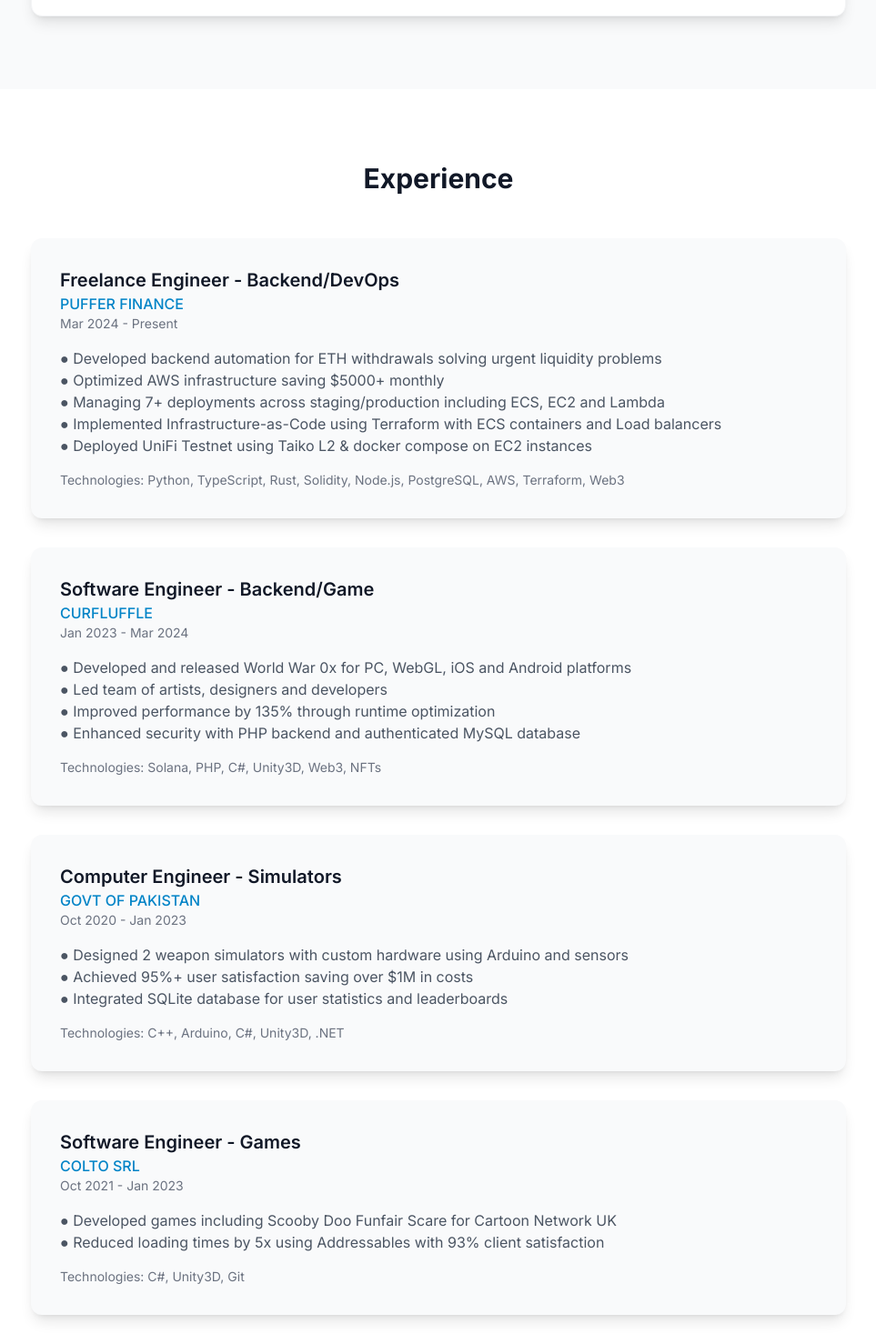
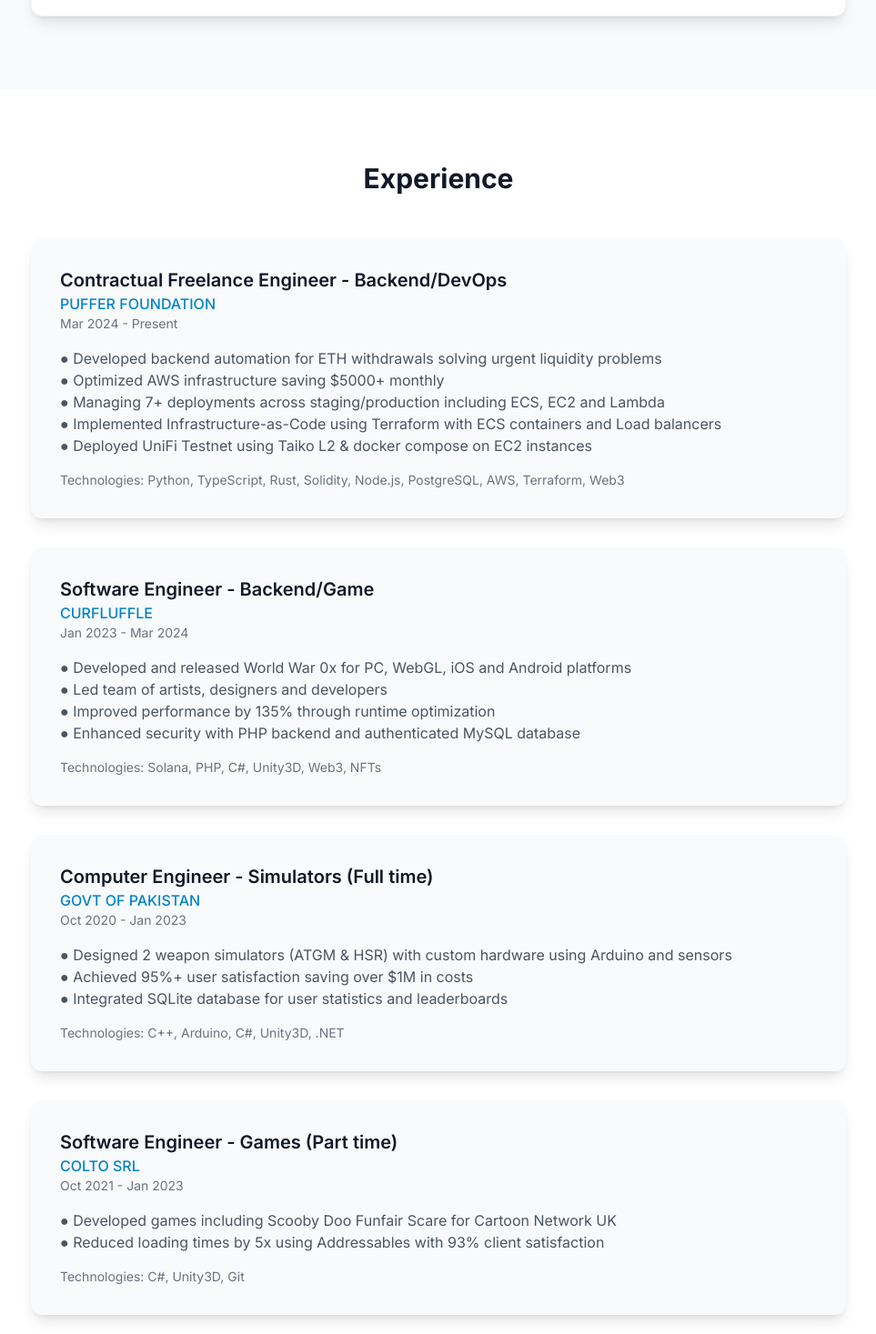
Before and after one commit to Haxsen/haxsen.github.io, a Next.js app: page / in a window 1280 px wide. Shown: the part 1790-3257 px from the top of the page at 91% size, without its empty margins (158-1121 px from the left). Built offline with nearby package versions, Linux system fonts and the light colour scheme.

Commit message:
fix few descs

```diff
--- a/src/app/page.tsx
+++ b/src/app/page.tsx
@@ -105,8 +105,8 @@
           <div className="space-y-8">
             {[
               {
-                title: 'Freelance Engineer - Backend/DevOps',
-                company: 'PUFFER FINANCE',
+                title: 'Contractual Freelance Engineer - Backend/DevOps',
+                company: 'PUFFER FOUNDATION',
                 period: 'Mar 2024 - Present',
                 description: '● Developed backend automation for ETH withdrawals solving urgent liquidity problems\n● Optimized AWS infrastructure saving $5000+ monthly\n● Managing 7+ deployments across staging/production including ECS, EC2 and Lambda\n● Implemented Infrastructure-as-Code using Terraform with ECS containers and Load balancers\n● Deployed UniFi Testnet using Taiko L2 & docker compose on EC2 instances',
                 tech: 'Python, TypeScript, Rust, Solidity, Node.js, PostgreSQL, AWS, Terraform, Web3'
@@ -119,14 +119,14 @@
                 tech: 'Solana, PHP, C#, Unity3D, Web3, NFTs'
               },
               {
-                title: 'Computer Engineer - Simulators',
+                title: 'Computer Engineer - Simulators (Full time)',
                 company: 'GOVT OF PAKISTAN',
                 period: 'Oct 2020 - Jan 2023',
-                description: '● Designed 2 weapon simulators with custom hardware using Arduino and sensors\n● Achieved 95%+ user satisfaction saving over $1M in costs\n● Integrated SQLite database for user statistics and leaderboards',
+                description: '● Designed 2 weapon simulators (ATGM & HSR) with custom hardware using Arduino and sensors\n● Achieved 95%+ user satisfaction saving over $1M in costs\n● Integrated SQLite database for user statistics and leaderboards',
                 tech: 'C++, Arduino, C#, Unity3D, .NET'
               },
               {
-                title: 'Software Engineer - Games',
+                title: 'Software Engineer - Games (Part time)',
                 company: 'COLTO SRL',
                 period: 'Oct 2021 - Jan 2023',
                 description: '● Developed games including Scooby Doo Funfair Scare for Cartoon Network UK\n● Reduced loading times by 5x using Addressables with 93% client satisfaction',
```
